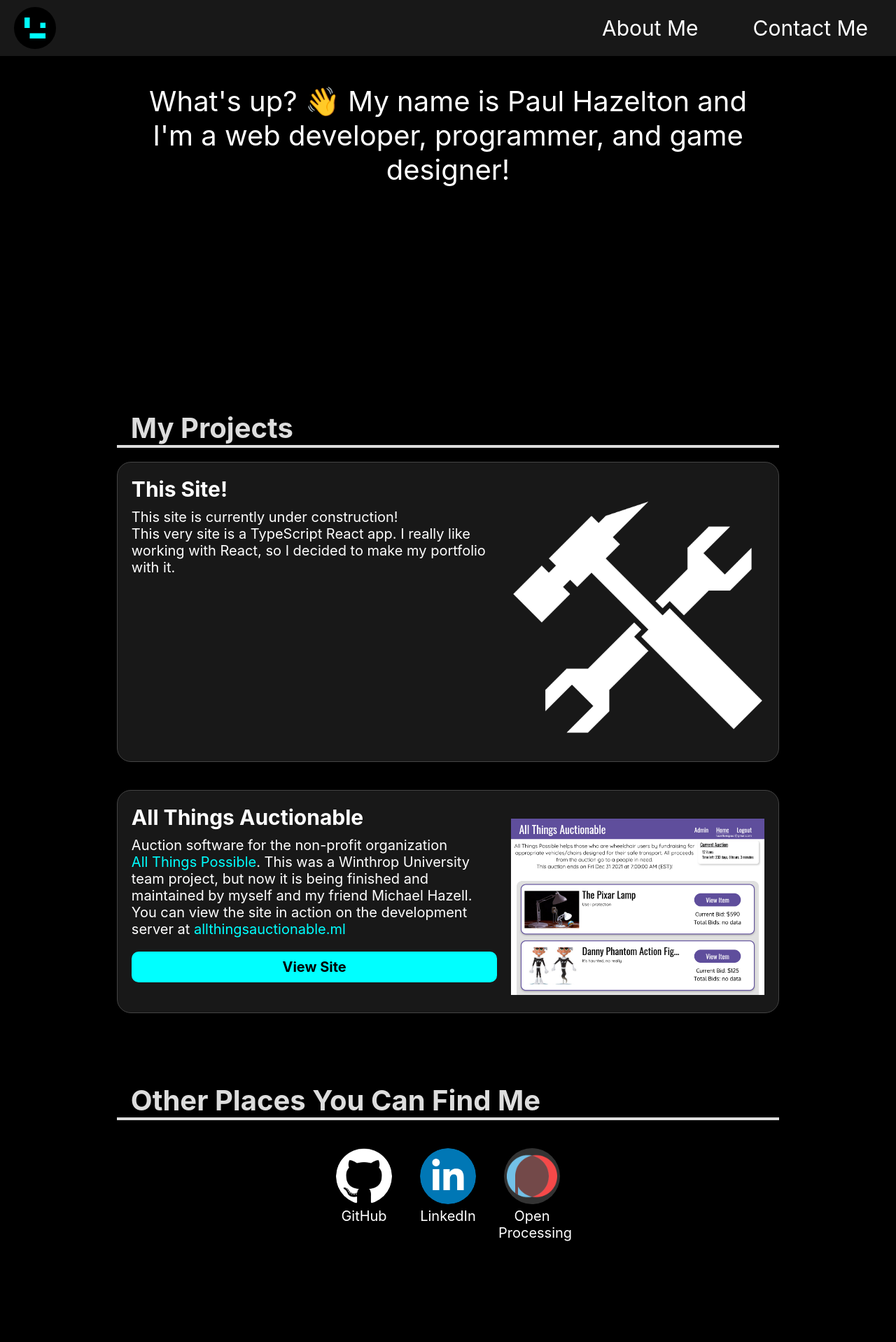
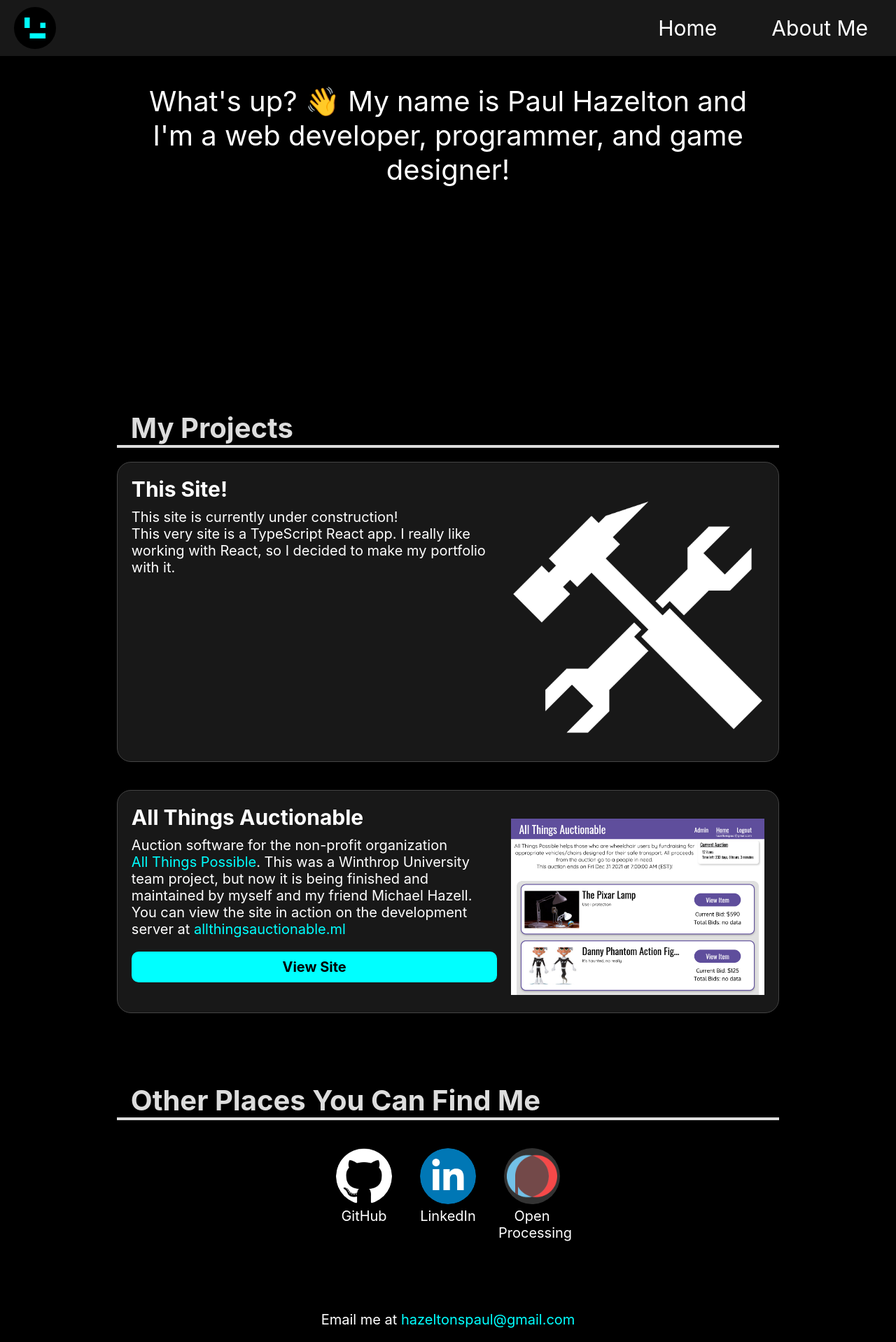
Before and after one commit to PaulHazelton/hazeltonspaul, a React (Create React App) app: page /#/ in a window 1280 px wide. Shown: the whole page at 70% size. Before the commit the page ends 1854 px from the top, so only its background shows below. Built offline with nearby package versions, Linux system fonts and the light colour scheme.

Commit message:
Added footer, refactoring

```diff
--- a/src/App.css
+++ b/src/App.css
@@ -6,10 +6,6 @@
 	-webkit-box-sizing: border-box; /* Safari/Chrome, other WebKit */
 	-moz-box-sizing: border-box;    /* Firefox, other Gecko */
 	box-sizing: border-box;         /* Opera/IE 8+ */
-}
-*:focus {
-	outline: none;
-	/* This is dangerous, but I'm doing custom styling for focused elements */
 }
 
 /* Variables */
@@ -197,6 +193,13 @@ nav {
 	margin-right: 1px;
 }
 
+/* Footer */
+#footer {
+	width: 100%;
+	text-align: center;
+	margin: 1rem 0;
+}
+
 /* Center Pane. There's two for proper sizing, its a pain */
 #center-pane1 {
 	position: relative;
@@ -205,7 +208,7 @@ nav {
 
 	padding-left: 2rem;
 	padding-right: 2rem;
-	/* padding-bottom: 4rem; */
+
 
 	width: 100%;
 }
@@ -221,6 +224,7 @@ nav {
 }
 #center-pane2 {
 	max-width: 75ch;
+	width: 100%;
 	padding-top: 0;
 }
 
@@ -423,6 +427,9 @@ nav {
 	font-size: 3rem;
 	text-align: center;
 }
+#contact-box {
+	font-size: 1.5rem;
+}
 
 /* Connections like github and linkedin */
 #connection-list {
--- a/src/App.tsx
+++ b/src/App.tsx
@@ -1,12 +1,11 @@
 import { useState } from 'react';
-import { NavBar } from './common/components';
+import { NavBar, Footer } from './common/components';
 import './App.css';
 import Home from './home/home';
 import { PopData } from './common/interfaces';
 import PopUp from './common/popups';
 import { Switch, Route, HashRouter } from 'react-router-dom';
 import About from './about/about';
-import Contact from './contact/contact';
 import NotFound from './pages/NotFound';
 
 function App() {
@@ -42,15 +41,13 @@ function App() {
 					<Route path='/about' render={
 						() => <About />
 					} />
-					<Route path='/contact' render={
-						() => <Contact />
-					} />
 					<Route>
 						<NotFound />
 					</Route>
 				</Switch>
 			</div>
 			</div>
+			<Footer />
 			{
 				// Show popup if showPopUp is true, nothing otherwise
 				showPopUp ? <PopUp setShowPopUp={setShowPopUp} data={popData} /> : null
--- a/src/about/about.tsx
+++ b/src/about/about.tsx
@@ -1,4 +1,4 @@
-import { Heading, ExtLink } from '../common/components'
+import { Heading, ExtLink, Spacer } from '../common/components'
 
 function About() {
 	return (
@@ -40,8 +40,7 @@ function About() {
 				</p>
 			</div>
 		</div>
-		<br></br>
-		<br></br>
+		<Spacer amount='2rem' />
 		</>
 	);
 }
--- a/src/common/components.tsx
+++ b/src/common/components.tsx
@@ -19,12 +19,20 @@ export function NavBar() {
 			<Link to='/' id='logo-link'><img className='logo' src='./logo.svg' alt='logo' /></Link>
 			<nav>
 				<ul id='nav-link-list'>
+					<Link to='/' id='nav-list-item'>Home</Link>
 					<Link to='/about' id='nav-list-item'>About Me</Link>
-					<Link to='/contact' id='nav-list-item'>Contact Me</Link>
 					<li id='overflow-x-space'></li>
 				</ul>
 			</nav>
 		</header>
+	);
+}
+
+export function Footer() {
+	return (
+		<div id='footer'>
+			Email me at <a href='mailto: hazeltonspaul@gmail.com' className='ext-link'>hazeltonspaul@gmail.com</a>
+		</div>
 	);
 }
 
@@ -62,17 +70,4 @@ export function Spacer(props: {amount?: string}) {
 		<div className='spacer' style={{height: props.amount}}></div> :
 		<div className='spacer' style={{height: '1rem'}}></div>
 	);
-
-	// if (props.rem) {
-	// 	console.log('rem = ' + props.rem);
-	// 	return (
-	// 		<div className='spacer' style={{height: props.rem + 'rem'}}></div>
-	// 	);
-	// }
-	// else {
-	// 	console.log('no rem given');
-	// 	return (
-	// 		<div className='spacer' style={{height: '1rem'}}></div>
-	// 	);
-	// }
 }
--- a/src/contact/contact.tsx
+++ /dev/null
@@ -1,18 +0,0 @@
-import { Spacer } from "../common/components";
-
-
-function Contact() {
-	return (
-		<div className='section' id='welcome-section'>
-			<Spacer amount='2rem' />
-			<div id='welcome-box'>
-				This page is currently under construction.
-			</div>
-			<div className='img-box'>
-				<img src='images/construction.png' alt='construction' className='big-img' />
-			</div>
-		</div>
-	);
-}
-
-export default Contact;
```
